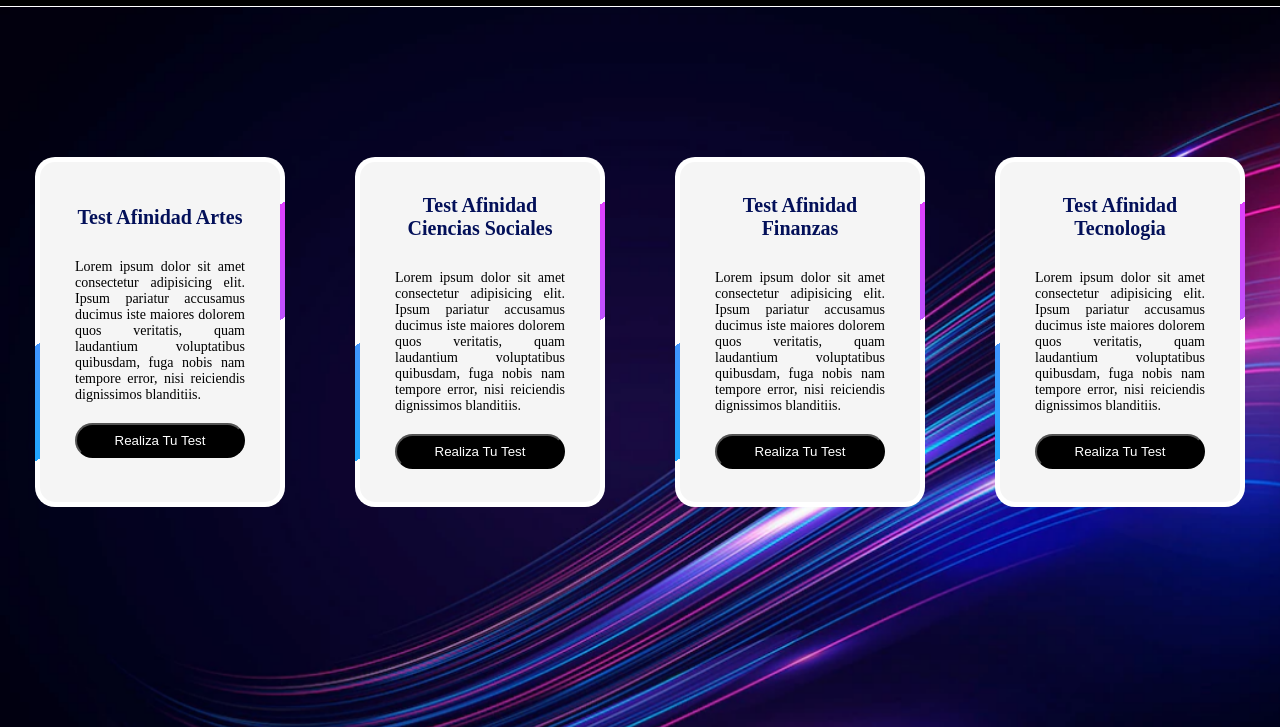
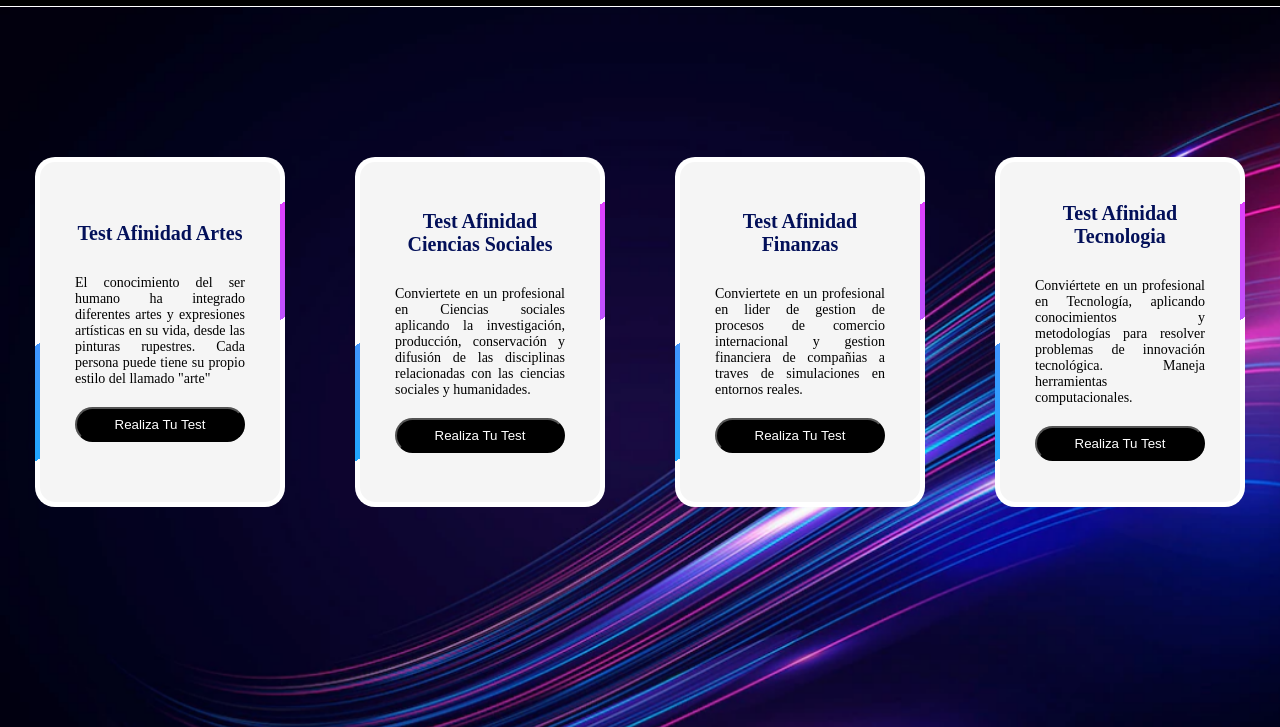
Before and after one commit to MaikolRaw/IDKW-STUDY_PW, a plain HTML site: page html/test.html in a window 1280 px wide. Shown: the part 74-801 px from the top of the page. Drawn offline with Linux system fonts and the light colour scheme.

Commit message:
Se cambian los textos vacios por previso
asda

```diff
--- a/html/test.html
+++ b/html/test.html
@@ -36,25 +36,37 @@
        <div class="test-selection">
         <div class="card">
             <h2>Test Afinidad Artes</h2>
-            <p>Lorem ipsum dolor sit amet consectetur adipisicing elit. Ipsum pariatur accusamus ducimus iste maiores dolorem quos veritatis, quam laudantium voluptatibus quibusdam, fuga nobis nam tempore error, nisi reiciendis dignissimos blanditiis.</p>
+            <p>El conocimiento del ser humano ha integrado
+                diferentes artes y expresiones artísticas en su vida,
+                desde las pinturas rupestres. Cada persona puede tiene
+                su propio estilo del llamado "arte"
+                </p>
             <a href="/html/test/artes.html" target="_blank"><button>Realiza Tu Test</button></a>
         </div>
 
         <div class="card">
             <h2>Test Afinidad Ciencias Sociales</h2>
-            <p>Lorem ipsum dolor sit amet consectetur adipisicing elit. Ipsum pariatur accusamus ducimus iste maiores dolorem quos veritatis, quam laudantium voluptatibus quibusdam, fuga nobis nam tempore error, nisi reiciendis dignissimos blanditiis.</p>
+            <p>Conviertete en un profesional en Ciencias sociales aplicando
+                la investigación, producción, conservación y difusión
+                de las disciplinas relacionadas con las ciencias sociales
+                y humanidades.</p>
             <a href="/html/test/ciencias-sociales.html" target="_blank"><button>Realiza Tu Test</button></a>
         </div>
 
         <div class="card">
             <h2>Test Afinidad Finanzas</h2>
-            <p>Lorem ipsum dolor sit amet consectetur adipisicing elit. Ipsum pariatur accusamus ducimus iste maiores dolorem quos veritatis, quam laudantium voluptatibus quibusdam, fuga nobis nam tempore error, nisi reiciendis dignissimos blanditiis.</p>
+            <p>Conviertete en un profesional en lider de gestion de
+                procesos de comercio internacional y gestion financiera
+                de compañias a traves de simulaciones en entornos reales.</p>
             <a href="https://webdeestudiantes.com/test-vocacional-area-economica-administrativa-y-financiera/" target="_blank"><button>Realiza Tu Test</button></a>
         </div>
 
         <div class="card">
             <h2>Test Afinidad Tecnologia</h2>
-            <p>Lorem ipsum dolor sit amet consectetur adipisicing elit. Ipsum pariatur accusamus ducimus iste maiores dolorem quos veritatis, quam laudantium voluptatibus quibusdam, fuga nobis nam tempore error, nisi reiciendis dignissimos blanditiis.</p>
+            <p>Conviértete en un profesional en Tecnología, aplicando
+                conocimientos y metodologías para resolver problemas
+                de innovación tecnológica. Maneja herramientas
+                computacionales.</p>
             <a href="https://webdeestudiantes.com/test-vocacional-area-de-ciencia-y-tecnologia/" target="_blank"><button>Realiza Tu Test</button></a>
         </div>
        </div>
```
